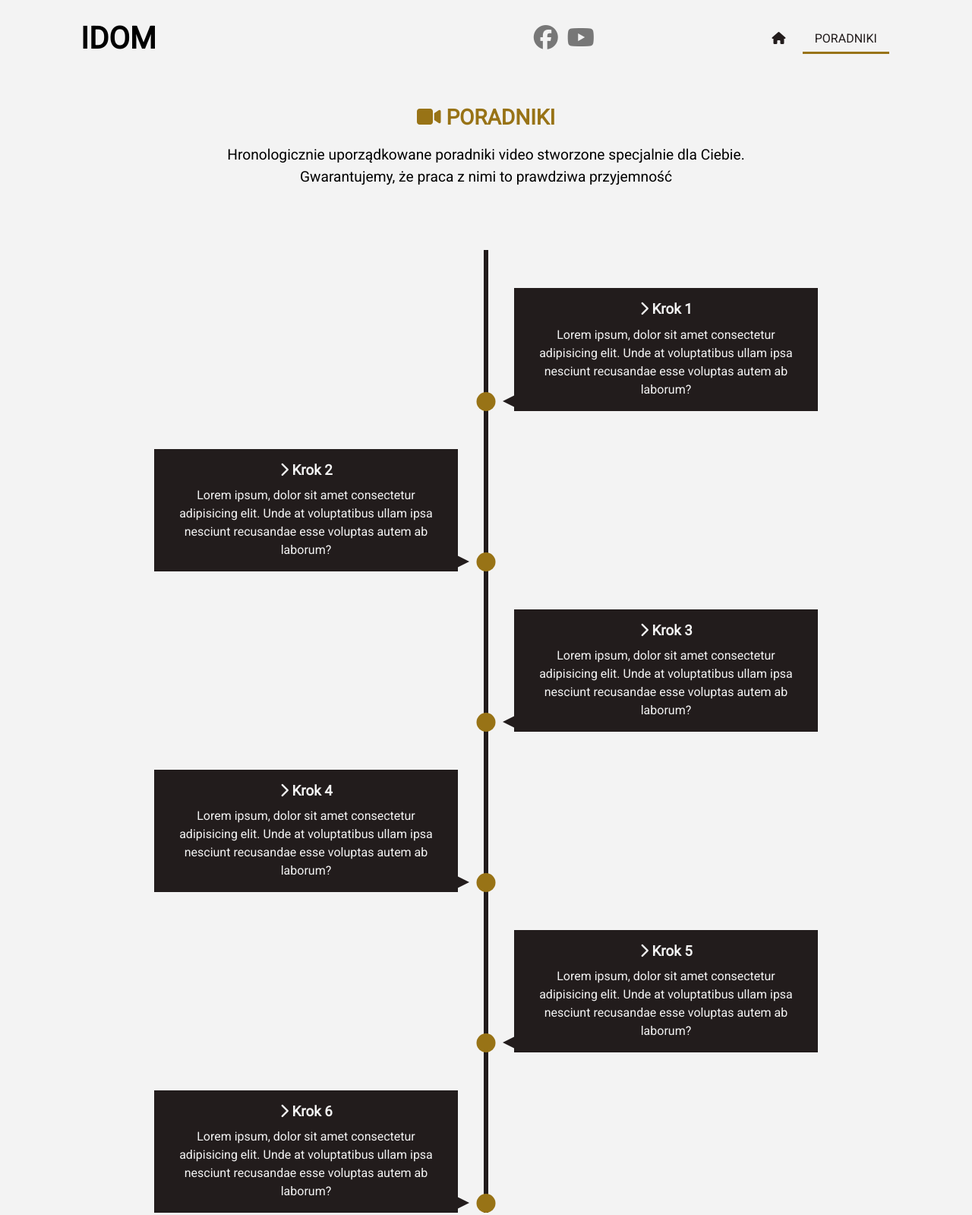
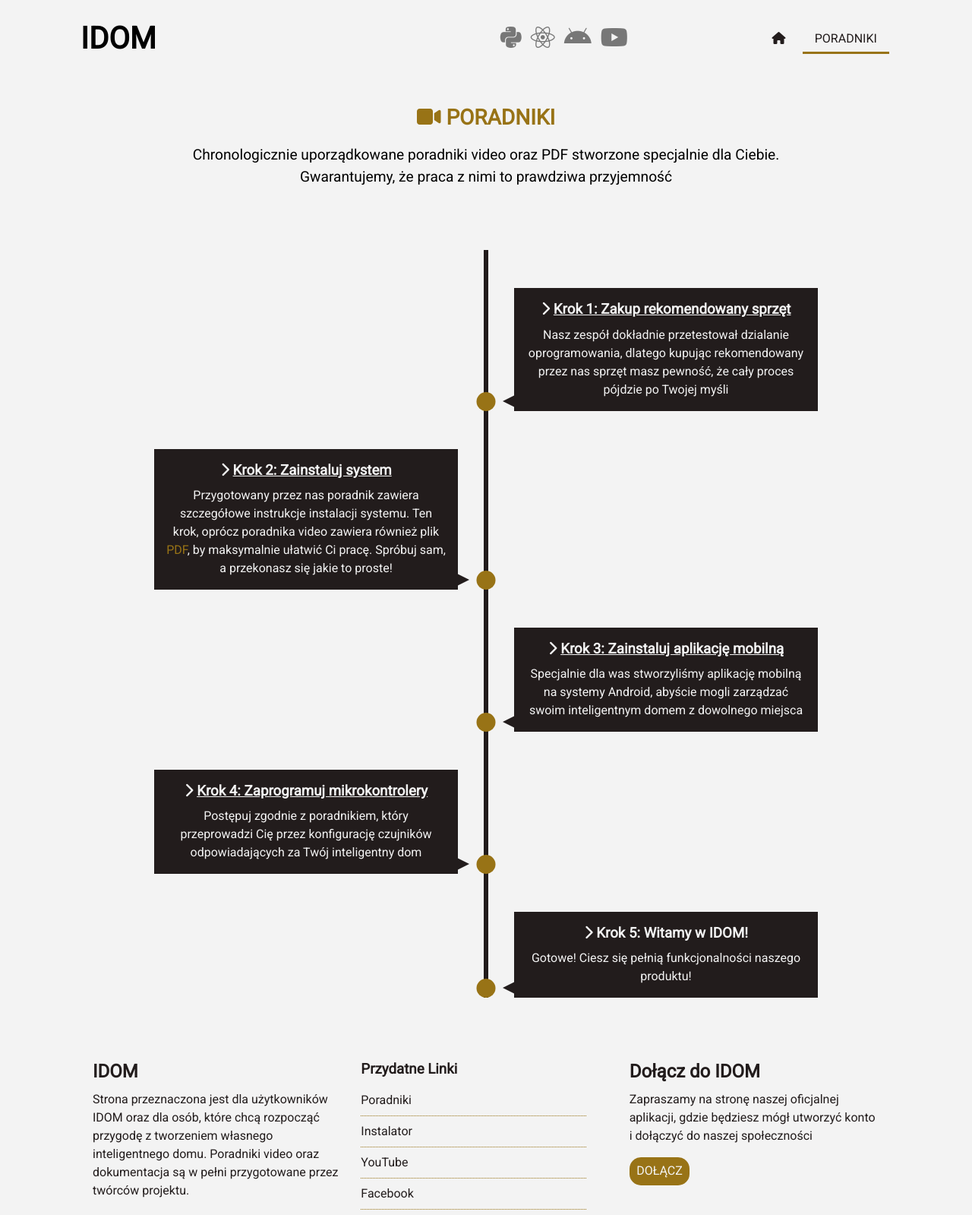
Before and after one commit to adriannajmrocki/idom-website, a plain HTML site: page guides.html in a window 1280 px wide. Shown: the top 1599 px of the page at 76% size. Drawn offline with Linux system fonts and the light colour scheme.

Commit message:
Update data

```diff
--- a/css/main.css
+++ b/css/main.css
@@ -308,6 +308,8 @@ img {
     font-size: 0.95rem; }
 
 @media (max-width: 900px) {
+  #main-nav .container {
+    grid-template-columns: 3fr 3fr 3fr; }
   #guides .container-guides ul li div {
     width: 250px; }
   #guides .container-guides ul li:nth-child(even) div {
--- a/guides.html
+++ b/guides.html
@@ -14,8 +14,10 @@
     <div class="container">
       <h1 class="logo">IDOM</h1>
       <div class="social">
-        <a href="http://facebook.com" target="_blank"><i class="fab fa-facebook fa-2x"></i></a>
-        <a href="http://youtube.com" target="_blank"><i class="fab fa-youtube fa-2x"></i></a>
+        <a href="https://github.com/ZarebaMichal/I-dom/blob/develop/idom_install" target="_blank"><i class="fab fa-python fa-2x"></i></a>
+        <a href="https://github.com/adriannajmrocki/idom" target="_blank"><i class="fab fa-react fa-2x"></i></a>
+        <a href="https://github.com/karolinaoparczyk/idom_mobile" target="_blank"><i class="fab fa-android fa-2x"></i></a>
+        <a href="https://www.youtube.com/channel/UCSdHf3ySFI87-RlvyYDDAaw?view_as=subscriber" target="_blank"><i class="fab fa-youtube fa-2x"></i></a>
       </div>
       <ul>
         <li><a href="index.html"><i class="fas fa-home"></i></a></li>
@@ -28,44 +30,38 @@
   <section id="guides">
     <div class="container">
       <h2 class="section-title"><i class="fas fa-video"></i> Poradniki</h2>
-      <p class="lead">Hronologicznie uporządkowane poradniki video stworzone specjalnie dla Ciebie. <br/> Gwarantujemy, że praca z nimi to prawdziwa przyjemność</p>
+      <p class="lead">Chronologicznie uporządkowane poradniki video oraz PDF stworzone specjalnie dla Ciebie. <br/> Gwarantujemy, że praca z nimi to prawdziwa przyjemność</p>
     </div>
     <div class="container-guides">
       <ul>
         <li>
           <div>
-            <h3><i class="fas fa-chevron-right"></i> <a href="http://youtube.com">Krok 1</a></h3>
-            <p>Lorem ipsum, dolor sit amet consectetur adipisicing elit. Unde at voluptatibus ullam ipsa nesciunt recusandae esse voluptas autem ab laborum?</p>
+            <h3><i class="fas fa-chevron-right"></i> <a style="text-decoration: underline;" href="./pdf/Dokumentacja_sprzet.pdf" target="_blank">Krok 1: Zakup rekomendowany sprzęt</a></h3>
+            <p>Nasz zespół dokładnie przetestował dzialanie oprogramowania, dlatego kupując rekomendowany przez nas sprzęt masz pewność, że cały proces pójdzie po Twojej myśli</p>
           </div>
         </li>
         <li>
           <div>
-            <h3><i class="fas fa-chevron-right"></i> <a href="http://youtube.com">Krok 2</a></h3>
-            <p>Lorem ipsum, dolor sit amet consectetur adipisicing elit. Unde at voluptatibus ullam ipsa nesciunt recusandae esse voluptas autem ab laborum?</p>
+            <h3><i class="fas fa-chevron-right"></i> <a style="text-decoration: underline;" href="https://youtu.be/uc9rMghCuvs" target="_blank">Krok 2: Zainstaluj system</a></h3>
+            <p>Przygotowany przez nas poradnik zawiera szczegółowe instrukcje instalacji systemu. Ten krok, oprócz poradnika video zawiera również plik <a style="color: var(--primary-color);" href="./pdf/Dokumentacja_clean_install_ubuntu.pdf" target="_blank">PDF</a>, by maksymalnie ułatwić Ci pracę. Spróbuj sam, a przekonasz się jakie to proste!</p>
           </div>
         </li>
         <li>
           <div>
-            <h3><i class="fas fa-chevron-right"></i> <a href="http://youtube.com">Krok 3</a></h3>
-            <p>Lorem ipsum, dolor sit amet consectetur adipisicing elit. Unde at voluptatibus ullam ipsa nesciunt recusandae esse voluptas autem ab laborum?</p>
+            <h3><i class="fas fa-chevron-right"></i> <a style="text-decoration: underline;" href="https://gofile.io/d/aguY6K" target="_blank">Krok 3: Zainstaluj aplikację mobilną</a></h3>
+            <p>Specjalnie dla was stworzyliśmy aplikację mobilną na systemy Android, abyście mogli zarządzać swoim inteligentnym domem z dowolnego miejsca</p>
           </div>
         </li>
         <li>
           <div>
-            <h3><i class="fas fa-chevron-right"></i> <a href="http://youtube.com">Krok 4</a></h3>
-            <p>Lorem ipsum, dolor sit amet consectetur adipisicing elit. Unde at voluptatibus ullam ipsa nesciunt recusandae esse voluptas autem ab laborum?</p>
+            <h3><i class="fas fa-chevron-right"></i> <a style="text-decoration: underline;" href="./pdf/Dokumentacja_clean_flash_ESP.pdf" target="_blank">Krok 4: Zaprogramuj mikrokontrolery</a></h3>
+            <p>Postępuj zgodnie z poradnikiem, który przeprowadzi Cię przez konfigurację czujników odpowiadających za Twój inteligentny dom</p>
           </div>
         </li>
         <li>
           <div>
-            <h3><i class="fas fa-chevron-right"></i> <a href="http://youtube.com">Krok 5</a></h3>
-            <p>Lorem ipsum, dolor sit amet consectetur adipisicing elit. Unde at voluptatibus ullam ipsa nesciunt recusandae esse voluptas autem ab laborum?</p>
-          </div>
-        </li>
-        <li>
-          <div>
-            <h3><i class="fas fa-chevron-right"></i> <a href="http://youtube.com">Krok 6</a></h3>
-            <p>Lorem ipsum, dolor sit amet consectetur adipisicing elit. Unde at voluptatibus ullam ipsa nesciunt recusandae esse voluptas autem ab laborum?</p>
+            <h3><i class="fas fa-chevron-right"></i> Krok 5: Witamy w IDOM!</h3>
+            <p>Gotowe! Ciesz się pełnią funkcjonalności naszego produktu!</p>
           </div>
         </li>
       </ul>
@@ -83,9 +79,9 @@
         <h3>Przydatne Linki</h3>
         <ul class="list">
           <li><a href="guides.html">Poradniki</a></li>
-          <li><a href="#">Dokumentacja</a></li>
+          <li><a href="https://github.com/ZarebaMichal/I-dom/blob/develop/idom_install" target="_blank">Instalator</a></li>
+          <li><a href="https://www.youtube.com/channel/UCSdHf3ySFI87-RlvyYDDAaw?view_as=subscriber" target="_blank">YouTube</a></li>
           <li><a href="http://facebook.com" target="_blank">Facebook</a></li>
-          <li><a href="http://youtube.com" target="_blank">YouTube</a></li>
         </ul>
       </div>
       <div>
```
Also changed, not shown: index.html (+6 -4 lines), 3 other files.
